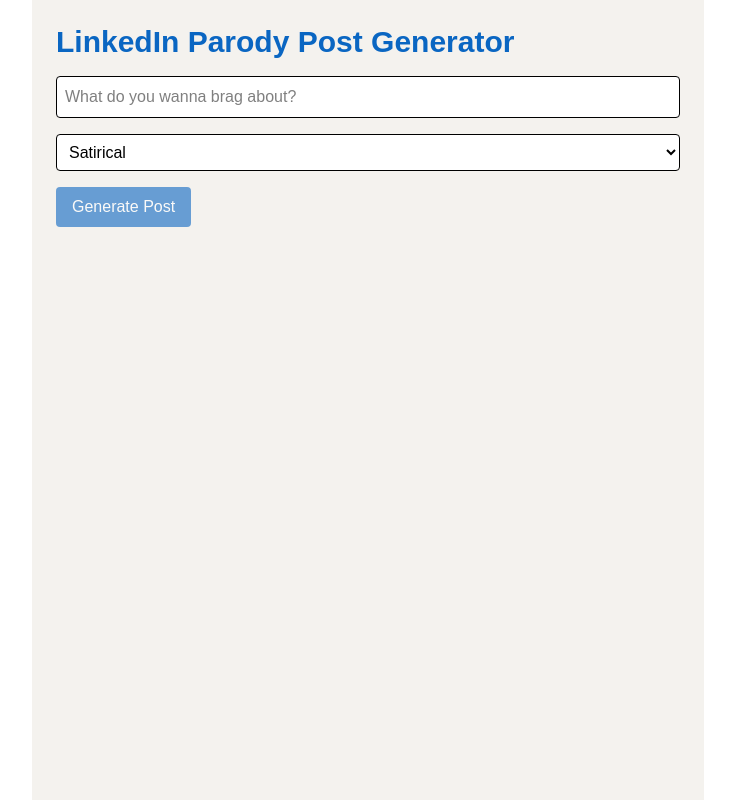
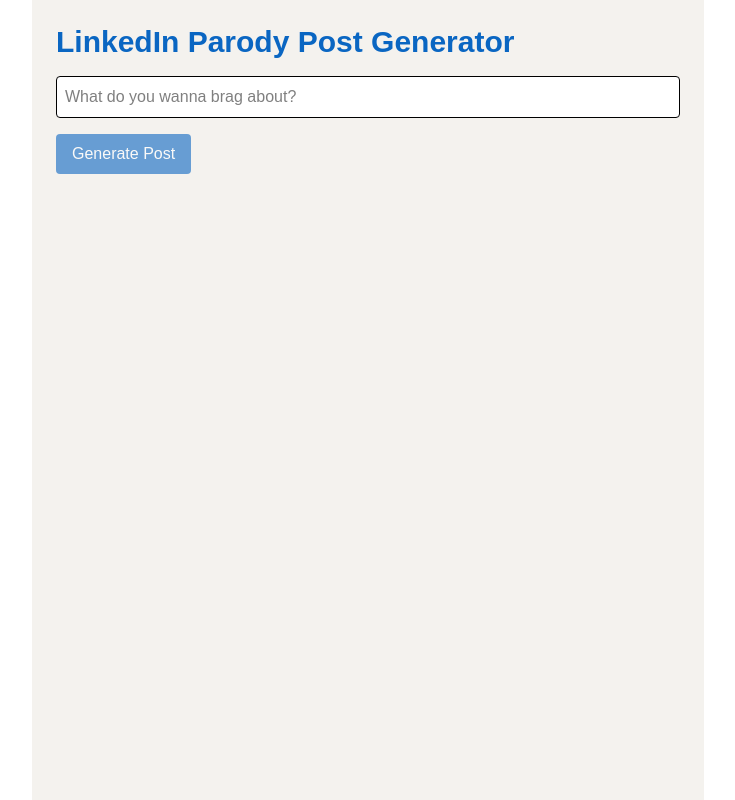
Before and after one commit to ameerza123/LinkedIn-BS-Generator, a Next.js app: page / in a window 1280 px wide. Shown: the whole page, without its empty margins (272-1007 px from the left). Built offline with nearby package versions, Linux system fonts and the light colour scheme.

Commit message:
Removed tone selector

```diff
--- a/src/app/api/generate/route.ts
+++ b/src/app/api/generate/route.ts
@@ -6,11 +6,11 @@
 });
 
 export async function POST(req: NextRequest) {
-  const { userInput, tone } = await req.json();
+  const { userInput } = await req.json();
 
   const prompt = `
 You are an aspiring LinkedIn influencer who has just done the following task: "${userInput}".
-Write a LinkedIn post based on what you accomplished in the following tone: ${tone}.
+Write a LinkedIn post based on what you accomplished. The post should seem serious and use corporate jargon.
 
 Constraints:
 - Do NOT include image descriptions or anything inside square brackets.
--- a/src/app/page.tsx
+++ b/src/app/page.tsx
@@ -2,11 +2,8 @@
 
 import { useState } from 'react';
 
-const tones = ['satirical', 'corporate cringe', 'serious'];
-
 export default function Home() {
   const [input, setInput] = useState('');
-  const [tone, setTone] = useState('satirical');
   const [output, setOutput] = useState('');
   const [loading, setLoading] = useState(false);
 
@@ -16,7 +13,7 @@
     const res = await fetch('/api/generate', {
       method: 'POST',
       headers: { 'Content-Type': 'application/json' },
-      body: JSON.stringify({ userInput: input, tone }),
+      body: JSON.stringify({ userInput: input }),
     });
     const data = await res.json();
     setOutput(data.output);
@@ -46,19 +43,6 @@
         className="w-full border p-2 rounded mb-4"
         style={{ backgroundColor: 'rgb(255, 255, 255)', color: 'black' }}
       />
-
-      <select
-        value={tone}
-        onChange={(e) => setTone(e.target.value)}
-        className="w-full border p-2 rounded mb-4"
-        style={{ backgroundColor: 'rgb(255, 255, 255)', color: 'black' }}
-      >
-        {tones.map((t) => (
-          <option key={t} value={t}>
-            {t.charAt(0).toUpperCase() + t.slice(1)}
-          </option>
-        ))}
-      </select>
 
       <button
         onClick={handleGenerate}
```
